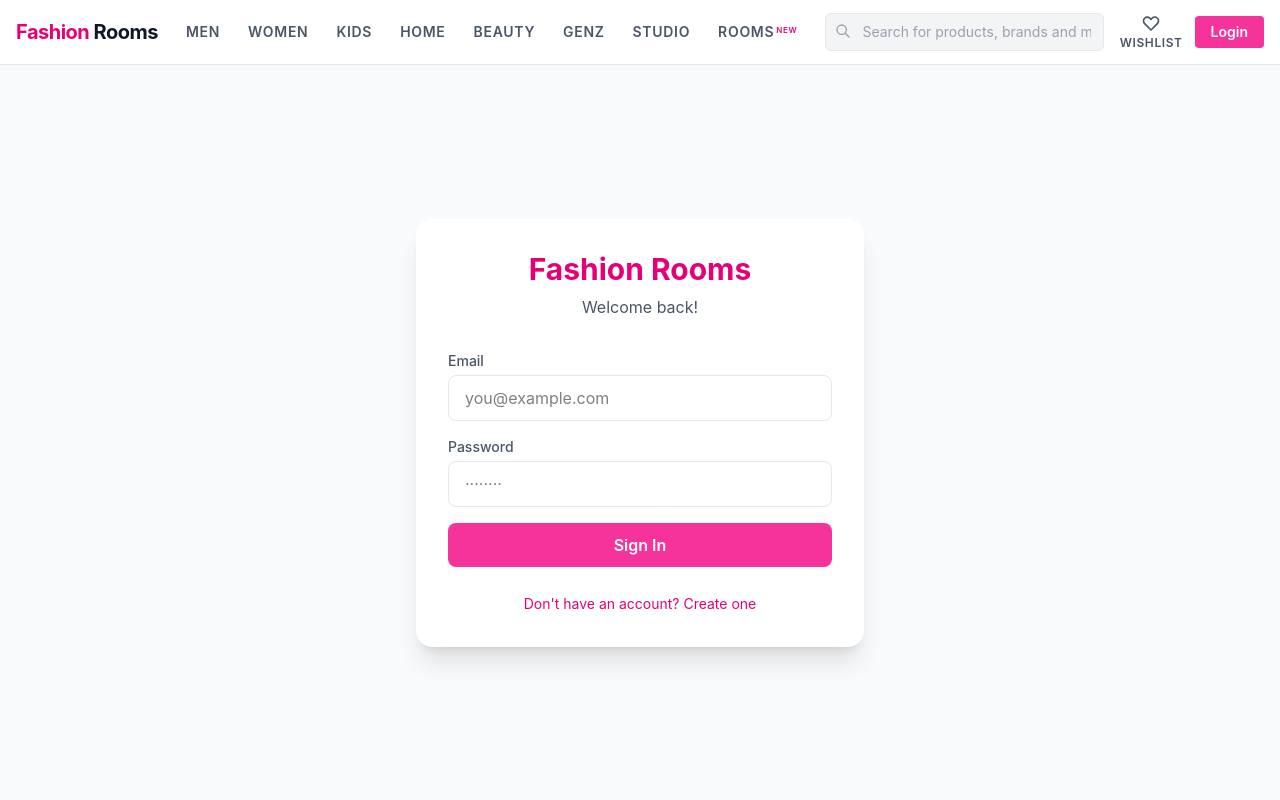
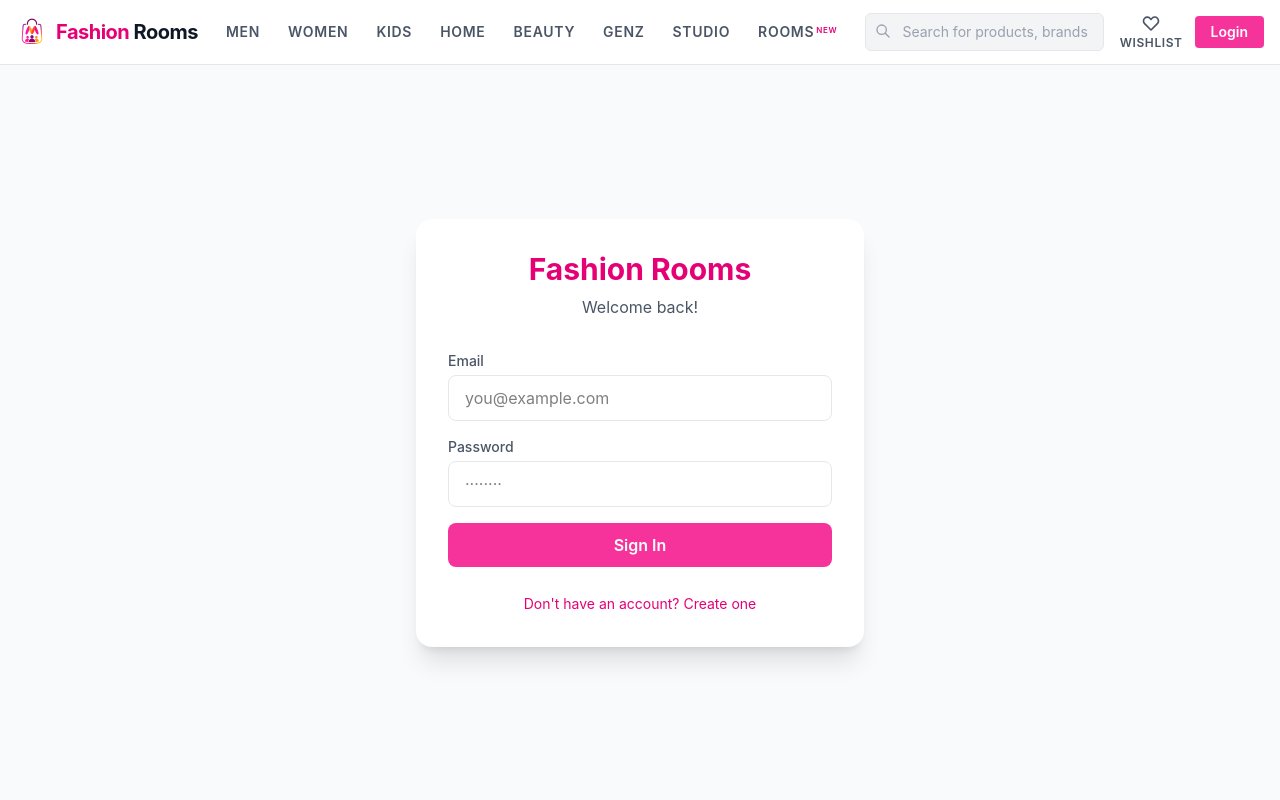
Before and after one commit to bhaviniawasthi1/fashion-rooms, a React (Vite) app in the folder client/: page /login in a window 1280 px wide. Shown: the top 800 px of the page. Built offline with nearby package versions, Linux system fonts and the light colour scheme.

Commit message:
Add favicon image to navbar logo

```diff
--- a/client/src/components/Navbar.tsx
+++ b/client/src/components/Navbar.tsx
@@ -65,6 +65,7 @@
 
           {/* Logo */}
           <Link to="/" className="flex items-center gap-2 shrink-0">
+            <img src="/favicon.png" alt="Fashion Rooms" className="w-8 h-8 object-contain" />
             <span className="text-xl font-bold tracking-tight">
               <span className="text-pink-600">Fashion</span>
               <span className="text-gray-900"> Rooms</span>
```
